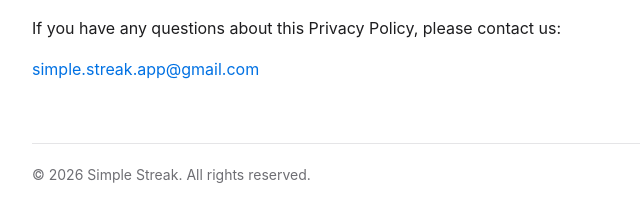
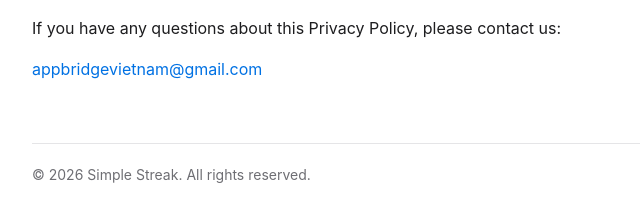
Before and after one commit to appbridgevietnam/appbridgevietnam.github.io, a plain HTML site: page policy/simple-streak-policy.html in a window 1280 px wide. Shown: the part 1445-1667 px from the top of the page, 228-868 px from the left. Drawn offline with Linux system fonts and the light colour scheme.

Commit message:
Update simple-streak-policy.html

```diff
--- a/policy/simple-streak-policy.html
+++ b/policy/simple-streak-policy.html
@@ -172,7 +172,7 @@ If you have any questions about this Privacy Policy, please contact us:
 
 <p>
 <a href="mailto:simple.streak.app@gmail.com">
-simple.streak.app@gmail.com
+appbridgevietnam@gmail.com
 </a>
 </p>
 
```
